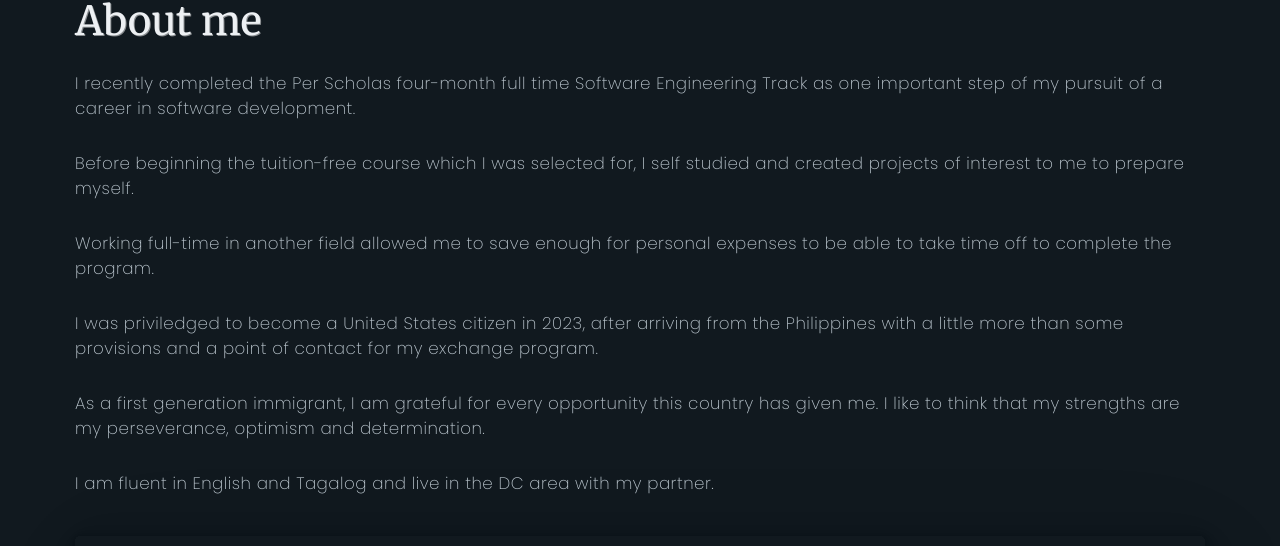
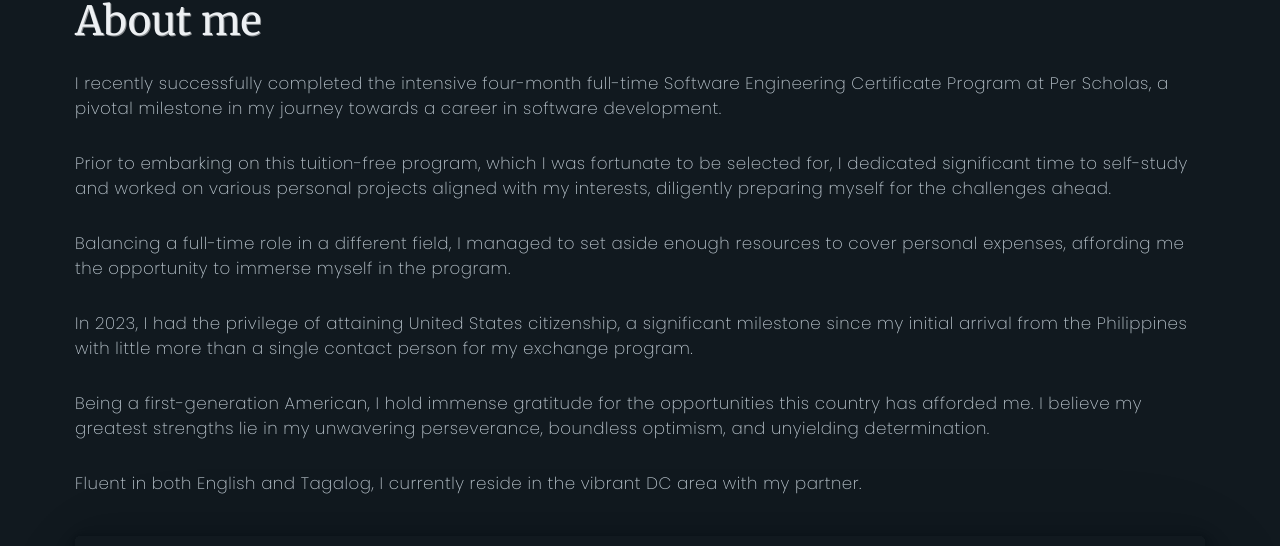
Before and after one commit to m-soro/m-soro.github.io.v1, a React (Vite) app: page /#/about in a window 1280 px wide. Shown: the part 189-735 px from the top of the page. Built offline with nearby package versions, Linux system fonts and the light colour scheme.

Commit message:
updated about me page

```diff
--- a/src/pages/About.jsx
+++ b/src/pages/About.jsx
@@ -3,31 +3,35 @@ export default function About() {
     <div className="About">
       <h1>About me</h1>
       <p>
-        I recently completed the Per Scholas four-month full time Software
-        Engineering Track as one important step of my pursuit of a career in
-        software development.
+        I recently successfully completed the intensive four-month full-time
+        Software Engineering Certificate Program at Per Scholas, a pivotal
+        milestone in my journey towards a career in software development.
       </p>
       <p>
-        Before beginning the tuition-free course which I was selected for, I
-        self studied and created projects of interest to me to prepare myself.
+        Prior to embarking on this tuition-free program, which I was fortunate
+        to be selected for, I dedicated significant time to self-study and
+        worked on various personal projects aligned with my interests,
+        diligently preparing myself for the challenges ahead.
       </p>
       <p>
-        Working full-time in another field allowed me to save enough for
-        personal expenses to be able to take time off to complete the program.
+        Balancing a full-time role in a different field, I managed to set aside
+        enough resources to cover personal expenses, affording me the
+        opportunity to immerse myself in the program.
       </p>
       <p>
-        I was priviledged to become a United States citizen in 2023, after
-        arriving from the Philippines with a little more than some provisions
-        and a point of contact for my exchange program.
+        In 2023, I had the privilege of attaining United States citizenship, a
+        significant milestone since my initial arrival from the Philippines with
+        little more than a single contact person for my exchange program.
       </p>
       <p>
-        As a first generation immigrant, I am grateful for every opportunity
-        this country has given me. I like to think that my strengths are my
-        perseverance, optimism and determination.
+        Being a first-generation American, I hold immense gratitude for the
+        opportunities this country has afforded me. I believe my greatest
+        strengths lie in my unwavering perseverance, boundless optimism, and
+        unyielding determination.
       </p>
       <p>
-        I am fluent in English and Tagalog and live in the DC area with my
-        partner.
+        Fluent in both English and Tagalog, I currently reside in the vibrant DC
+        area with my partner.
       </p>
       <article>
         <figure>
```
Also changed, not shown: 2 other files (tests, documents, lock files or other folders).
